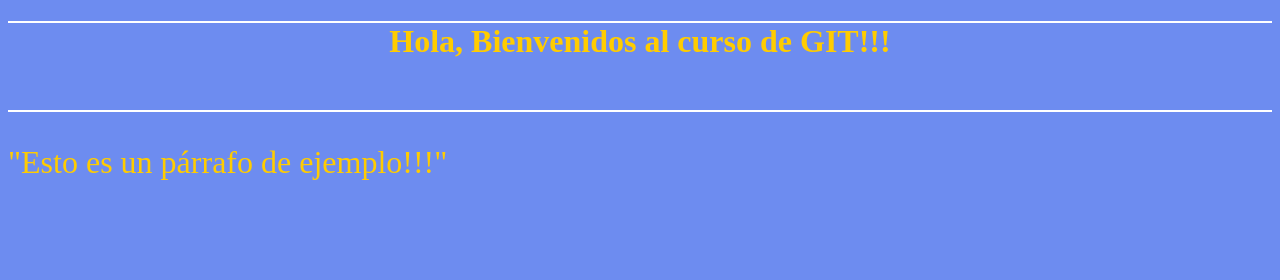
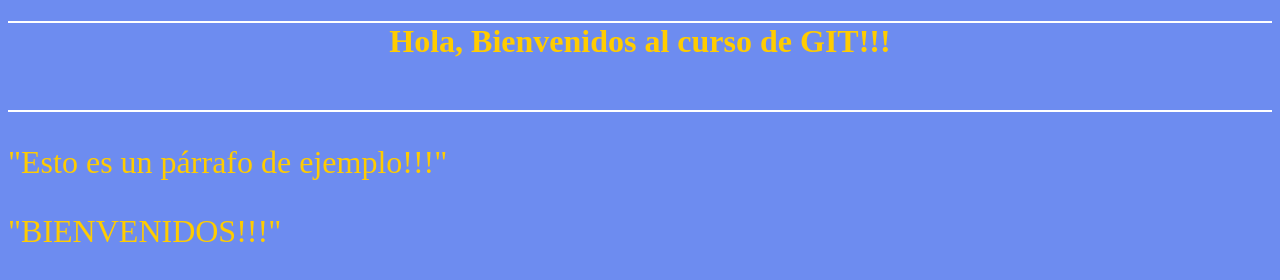
Before and after one commit to danielxxi/LearningGit, a plain HTML site: page index.html in a window 1280 px wide. Drawn offline with Linux system fonts and the light colour scheme.

Commit message:
Tercera Versión

```diff
--- a/index.html
+++ b/index.html
@@ -3,7 +3,7 @@
 
 <head>
     <meta charset="utf-8">
-    <title> Aprendiendo Git con la ayuda de Dios</title>
+    <title>Aprendiendo Git con la ayuda de Dios!!!</title>
     <link href="css/estilos.css" rel="stylesheet" type="text/css">
     <script>
         alert("Hola agonías. Estamos aprendiendo Git!!");
@@ -15,6 +15,7 @@
 <h1> Hola, Bienvenidos al curso de GIT!!!</h1>
 
 <p> "Esto es un p&aacute;rrafo de ejemplo!!!"</p>
+<p> "BIENVENIDOS!!!"</p>
 </body>
 
 </html>
```
